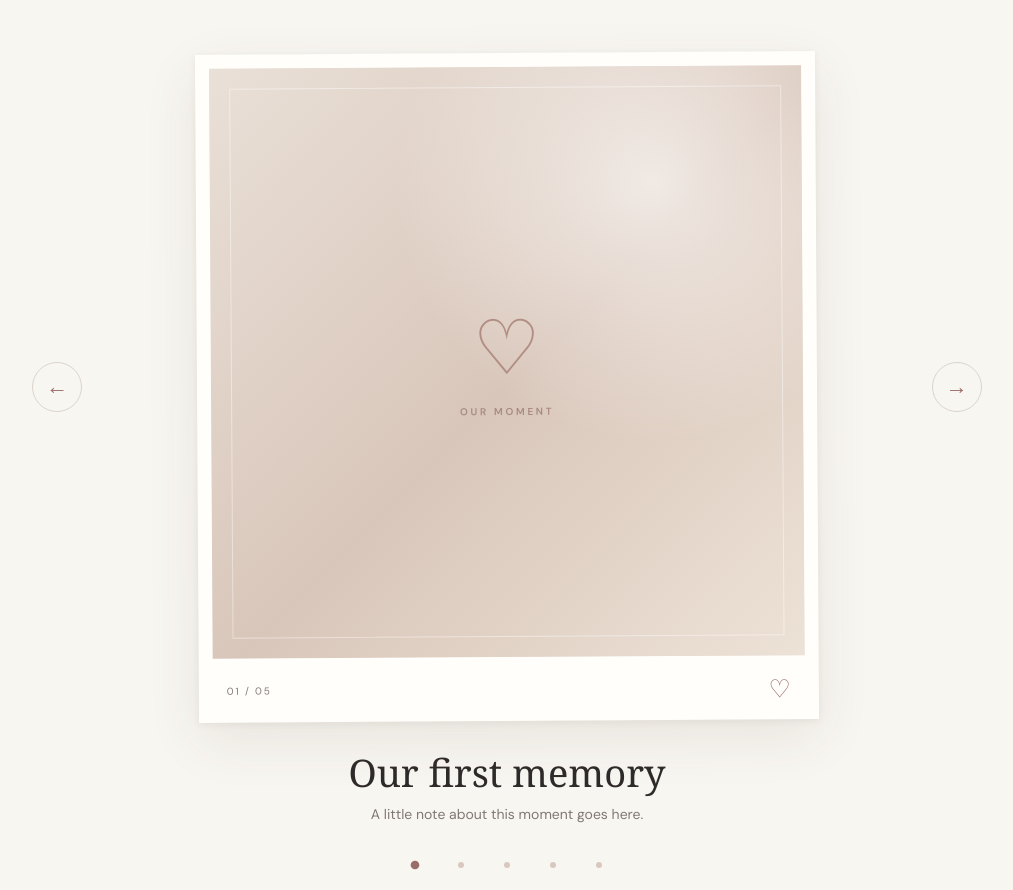
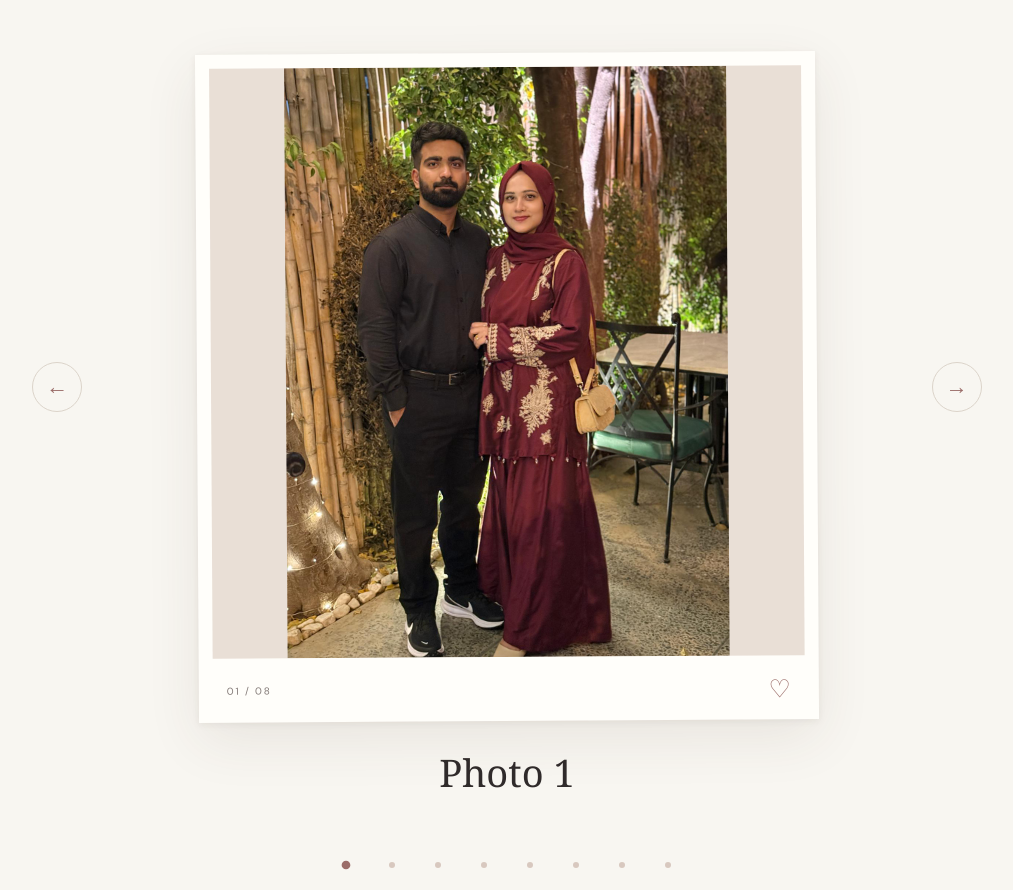
Before and after one commit to abdullahkhan9375/wife-gift, a plain HTML site: page index.html in a window 1280 px wide. Shown: the part 1077-1967 px from the top of the page, without its empty margins (133-1146 px from the left). Drawn offline with Linux system fonts and the light colour scheme; a web font is replaced by a local one.

Commit message:
Add eight numbered photos to carousel

```diff
--- a/content.js
+++ b/content.js
@@ -1,12 +1,15 @@
-// Replace each photo path, title, and description with your own memory.
-// Put your five images in assets/photos/ and update the filenames below.
+// Each description belongs to the numbered photo beside it.
+// Add your own words between the quotation marks for each description.
 window.giftContent = {
   memories: [
-    { image: "assets/photos/01.jpg", alt: "", title: "Our first memory", description: "A little note about this moment goes here." },
-    { image: "assets/photos/02.jpg", alt: "", title: "A day to remember", description: "A little note about this moment goes here." },
-    { image: "assets/photos/03.jpg", alt: "", title: "The small things", description: "A little note about this moment goes here." },
-    { image: "assets/photos/04.jpg", alt: "", title: "Just us", description: "A little note about this moment goes here." },
-    { image: "assets/photos/05.jpg", alt: "", title: "Always my favorite", description: "A little note about this moment goes here." },
+    { image: "assets/photos/01.jpeg", alt: "A couple standing together outdoors, dressed in black and burgundy.", title: "Photo 1", description: "" },
+    { image: "assets/photos/02.jpeg", alt: "A couple standing in front of tall wooden doors.", title: "Photo 2", description: "" },
+    { image: "assets/photos/03.jpeg", alt: "A couple standing beside greenery and pink flowers.", title: "Photo 3", description: "" },
+    { image: "assets/photos/04.jpeg", alt: "A couple taking a mirror selfie indoors.", title: "Photo 4", description: "" },
+    { image: "assets/photos/05.jpeg", alt: "A woman holding a large white teddy bear.", title: "Photo 5", description: "" },
+    { image: "assets/photos/06.jpeg", alt: "A couple standing on a balcony with trees behind them.", title: "Photo 6", description: "" },
+    { image: "assets/photos/07.jpeg", alt: "A couple standing together in front of a neon-lit arcade.", title: "Photo 7", description: "" },
+    { image: "assets/photos/08.jpeg", alt: "A couple standing with luggage in a busy terminal.", title: "Photo 8", description: "" },
   ],
   letter: [
     "Your letter goes here. Each entry in this list becomes its own paragraph.",
--- a/index.html
+++ b/index.html
@@ -17,7 +17,7 @@
       <section class="hero" aria-labelledby="hero-title">
         <div class="hero__eyebrow"><span class="tiny-heart" aria-hidden="true">♡</span> A LITTLE SPACE FOR US <span class="tiny-heart" aria-hidden="true">♡</span></div>
         <h1 id="hero-title">The little moments,<br /><em>the whole world.</em></h1>
-        <p>Five memories, a few words, and all the love in between.</p>
+        <p>Eight memories, a few words, and all the love in between.</p>
         <a class="scroll-cue" href="#memories" aria-label="Scroll to our memories">
           <span>SCROLL TO BEGIN</span><span class="scroll-cue__line" aria-hidden="true"></span>
         </a>
@@ -32,7 +32,7 @@
           <p>Some moments are too lovely to leave in the camera roll.</p>
         </div>
 
-        <div class="carousel" aria-roledescription="carousel" aria-label="Our five memories">
+        <div class="carousel" aria-roledescription="carousel" aria-label="Our eight memories">
           <div class="carousel__layout">
             <button class="carousel__arrow carousel__arrow--prev" id="previous" type="button" aria-label="Previous photograph">
               <span aria-hidden="true">←</span>
@@ -46,7 +46,7 @@
                 </div>
               </div>
               <div class="photo-card__footer">
-                <span class="photo-card__index" id="photo-index">01 / 05</span>
+                <span class="photo-card__index" id="photo-index">01 / 08</span>
                 <span class="photo-card__mark" aria-hidden="true">♡</span>
               </div>
             </div>
--- a/script.js
+++ b/script.js
@@ -30,6 +30,7 @@ function showMemory(index) {
 
   title.textContent = memory.title;
   description.textContent = memory.description;
+  description.hidden = !memory.description;
   photoIndex.textContent = `${String(activeIndex + 1).padStart(2, "0")} / ${String(memories.length).padStart(2, "0")}`;
   [...dots.children].forEach((dot, dotIndex) => {
     dot.setAttribute("aria-current", String(dotIndex === activeIndex));
```
Also changed, not shown: assets/photos/01.jpeg (added), assets/photos/02.jpeg (added), assets/photos/03.jpeg (added), assets/photos/04.jpeg (added), assets/photos/05.jpeg (added), assets/photos/06.jpeg (added), assets/photos/07.jpeg (added), assets/photos/08.jpeg (added), 2 other files.
